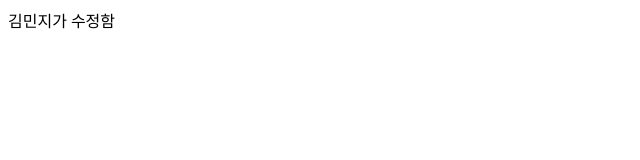
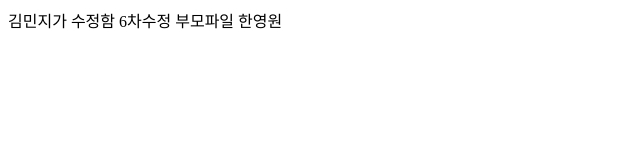
Before and after one commit to kimdust/TEST, a plain HTML site: page index.html in a window 1280 px wide. Shown: the whole page, without its empty margins (0-640 px from the left). Drawn offline with Linux system fonts and the light colour scheme.

Commit message:
reademe 수정

```diff
--- a/index.html
+++ b/index.html
@@ -5,6 +5,8 @@
     <meta name="viewport" content="width=device-width, initial-scale=1.0" />
     <title>수정수정</title>
     김민지가 수정함
+
+    6차수정 부모파일 한영원
   </head>
   <body></body>
 </html>
```
